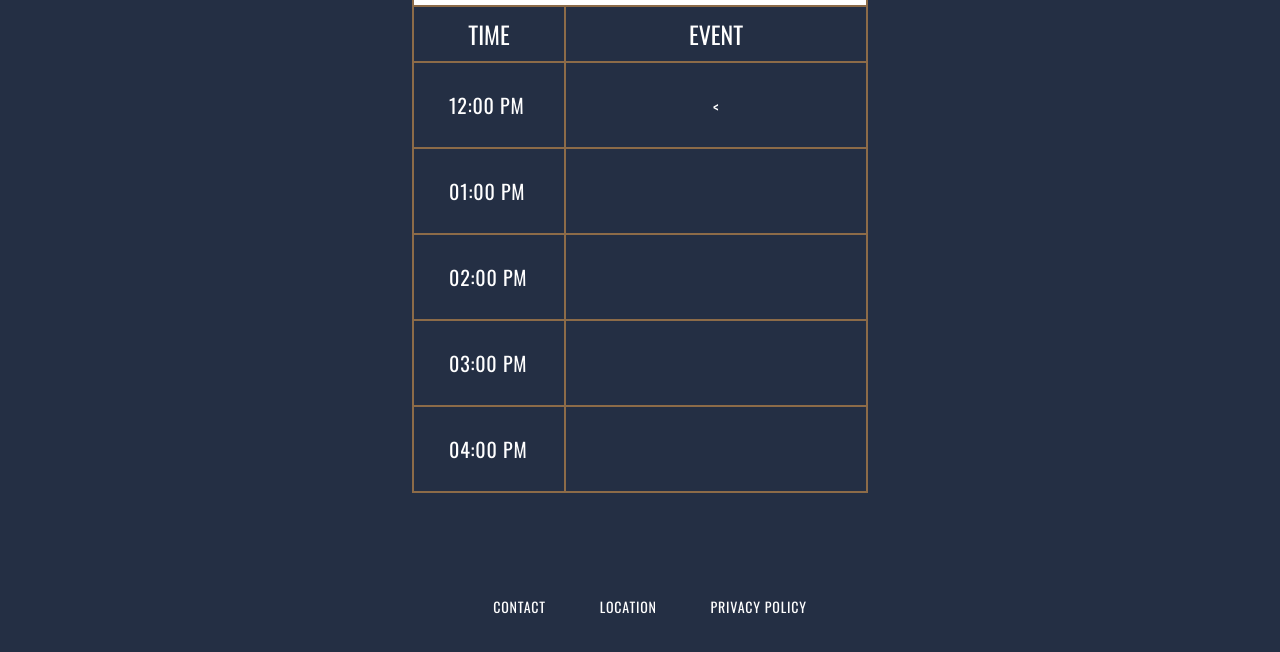
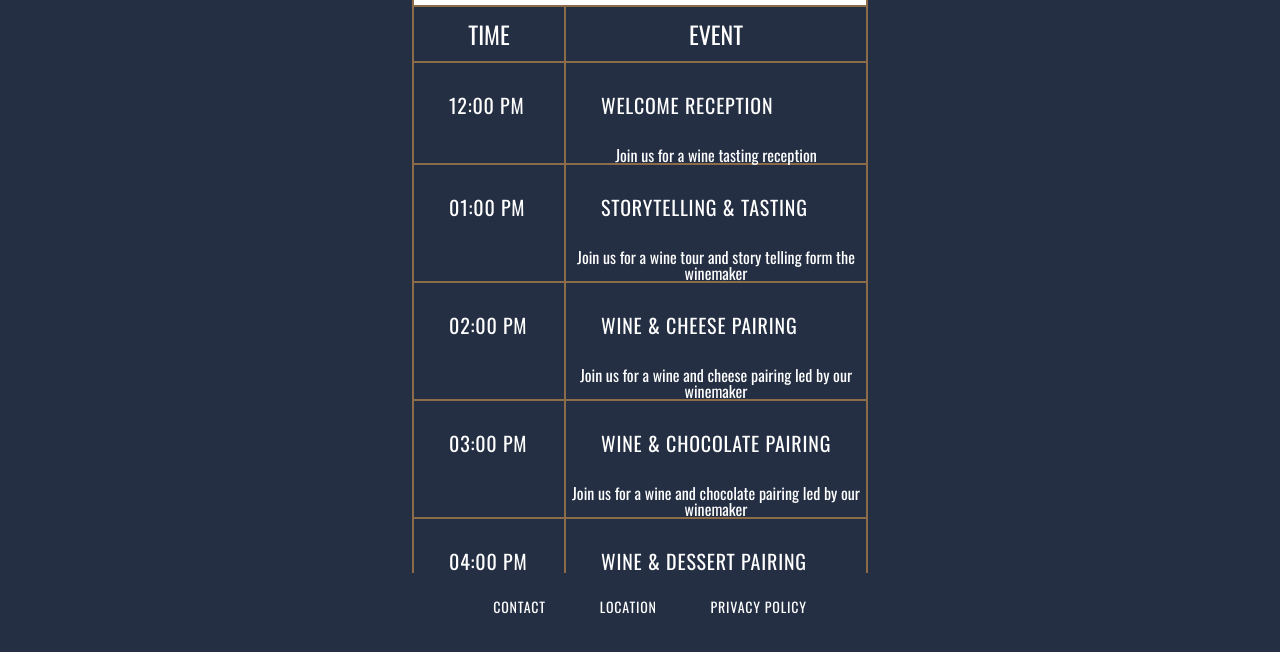
Before and after one commit to SebastiaoJeronimo/Static-Websites, a plain HTML site: page static Websites/Wine Festival Schedule/index.html in a window 1280 px wide. Shown: the part 154-806 px from the top of the page. Drawn offline with nearby package versions, Linux system fonts and the light colour scheme.

Commit message:
give names to each activity

```diff
--- a/static Websites/Wine Festival Schedule/index.html
+++ b/static Websites/Wine Festival Schedule/index.html
@@ -32,32 +32,45 @@
             <h3>12:00 PM</h3>
           </td>
           <td>
-            <
+            <h3>Welcome Reception</h3>
+            <p>Join us for a wine tasting reception</p>
           </td>
         </tr>
         <tr>
           <td class="left">
             <h3>01:00 PM</h3>
           </td>
-          <td></td>
+          <td>
+            <h3>Storytelling & Tasting</h3>
+            <p>Join us for a wine tour and story telling form the winemaker</p>
+          </td>
         </tr>
         <tr>
           <td class="left">
             <h3>02:00 PM</h3>
           </td>
-          <td></td>
+          <td>
+            <h3>Wine & Cheese Pairing</h3>
+            <p>Join us for a wine and cheese pairing led by our winemaker</p>
+          </td>
         </tr>
         <tr>
           <td class="left">
             <h3>03:00 PM</h3>
           </td>
-          <td></td>
+          <td>
+            <h3>Wine & Chocolate Pairing</h3>
+            <p>Join us for a wine and chocolate pairing led by our winemaker</p>
+          </td>
         </tr>
         <tr>
           <td class="left">
             <h3>04:00 PM</h3>
           </td>
-          <td></td>
+          <td>
+            <h3>Wine & Dessert Pairing</h3>
+            <p>Join us for a wine and dessert pairing led by our winemaker</p>
+          </td>
         </tr>
       </tbody>
       <tfoot>
```
